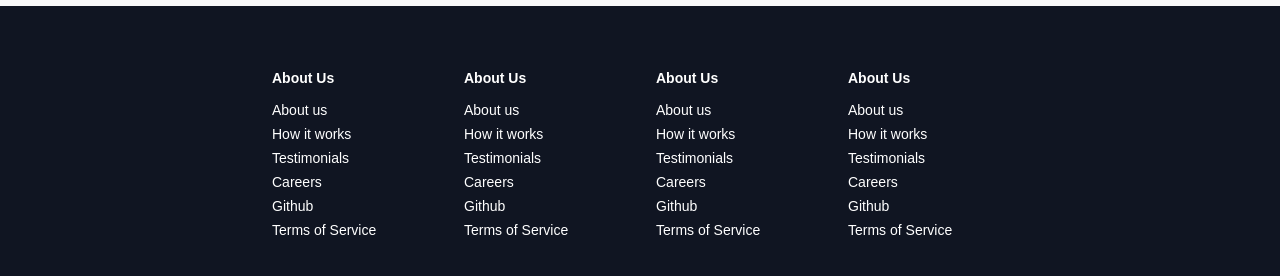
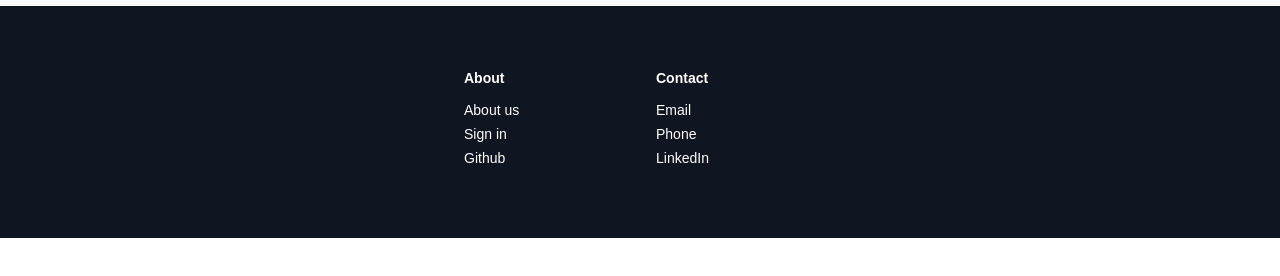
Before and after one commit to gurvick/ezLoad, a React (Create React App) app: page / in a window 1280 px wide. Shown: the part 4174-4450 px from the top of the page. After the commit the page ends 4412 px from the top, so only its background shows below. Built offline with nearby package versions, Linux system fonts and the light colour scheme; a web font is replaced by a local one.

Commit message:
updated footer styling

```diff
--- a/src/components/Footer/index.js
+++ b/src/components/Footer/index.js
@@ -16,42 +16,18 @@ const Footer = () => {
         <FooterLinksContainer>
           <FooterLinksWrapper>
             <FooterLinkItems>
-              <FooterLinkTitle>About Us</FooterLinkTitle>
+              <FooterLinkTitle>About</FooterLinkTitle>
               <FooterLink to='/signin'>About us</FooterLink>
-              <FooterLink to='/signin'>How it works</FooterLink>
-              <FooterLink to='/signin'>Testimonials</FooterLink>
-              <FooterLink to='/signin'>Careers</FooterLink>
+              <FooterLink to='/signin'>Sign in</FooterLink>
               <FooterLink to='/signin'>Github</FooterLink>
-              <FooterLink to='/signin'>Terms of Service</FooterLink>
             </FooterLinkItems>
             <FooterLinkItems>
-              <FooterLinkTitle>About Us</FooterLinkTitle>
-              <FooterLink to='/signin'>About us</FooterLink>
-              <FooterLink to='/signin'>How it works</FooterLink>
-              <FooterLink to='/signin'>Testimonials</FooterLink>
-              <FooterLink to='/signin'>Careers</FooterLink>
-              <FooterLink to='/signin'>Github</FooterLink>
-              <FooterLink to='/signin'>Terms of Service</FooterLink>
+              <FooterLinkTitle>Contact</FooterLinkTitle>
+              <FooterLink to='/signin'>Email</FooterLink>
+              <FooterLink to='/signin'>Phone</FooterLink>
+              <FooterLink to='/signin'>LinkedIn</FooterLink>
             </FooterLinkItems>
           </FooterLinksWrapper>
-          <FooterLinkItems>
-            <FooterLinkTitle>About Us</FooterLinkTitle>
-            <FooterLink to='/signin'>About us</FooterLink>
-            <FooterLink to='/signin'>How it works</FooterLink>
-            <FooterLink to='/signin'>Testimonials</FooterLink>
-            <FooterLink to='/signin'>Careers</FooterLink>
-            <FooterLink to='/signin'>Github</FooterLink>
-            <FooterLink to='/signin'>Terms of Service</FooterLink>
-          </FooterLinkItems>
-          <FooterLinkItems>
-            <FooterLinkTitle>About Us</FooterLinkTitle>
-            <FooterLink to='/signin'>About us</FooterLink>
-            <FooterLink to='/signin'>How it works</FooterLink>
-            <FooterLink to='/signin'>Testimonials</FooterLink>
-            <FooterLink to='/signin'>Careers</FooterLink>
-            <FooterLink to='/signin'>Github</FooterLink>
-            <FooterLink to='/signin'>Terms of Service</FooterLink>
-          </FooterLinkItems>
         </FooterLinksContainer>
       </FooterWrap>
     </FooterContainer>
```
Also changed, not shown: 2 other files (tests, documents, lock files or other folders).
